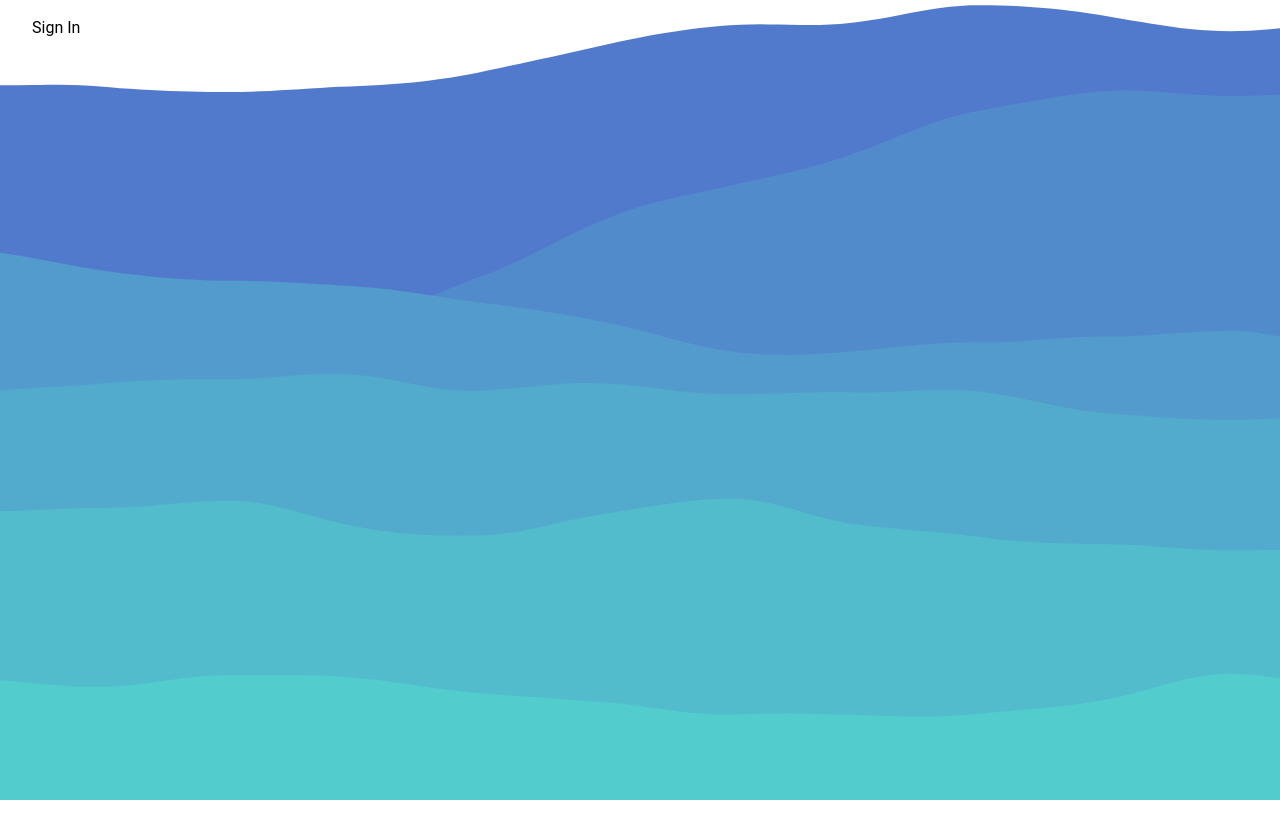
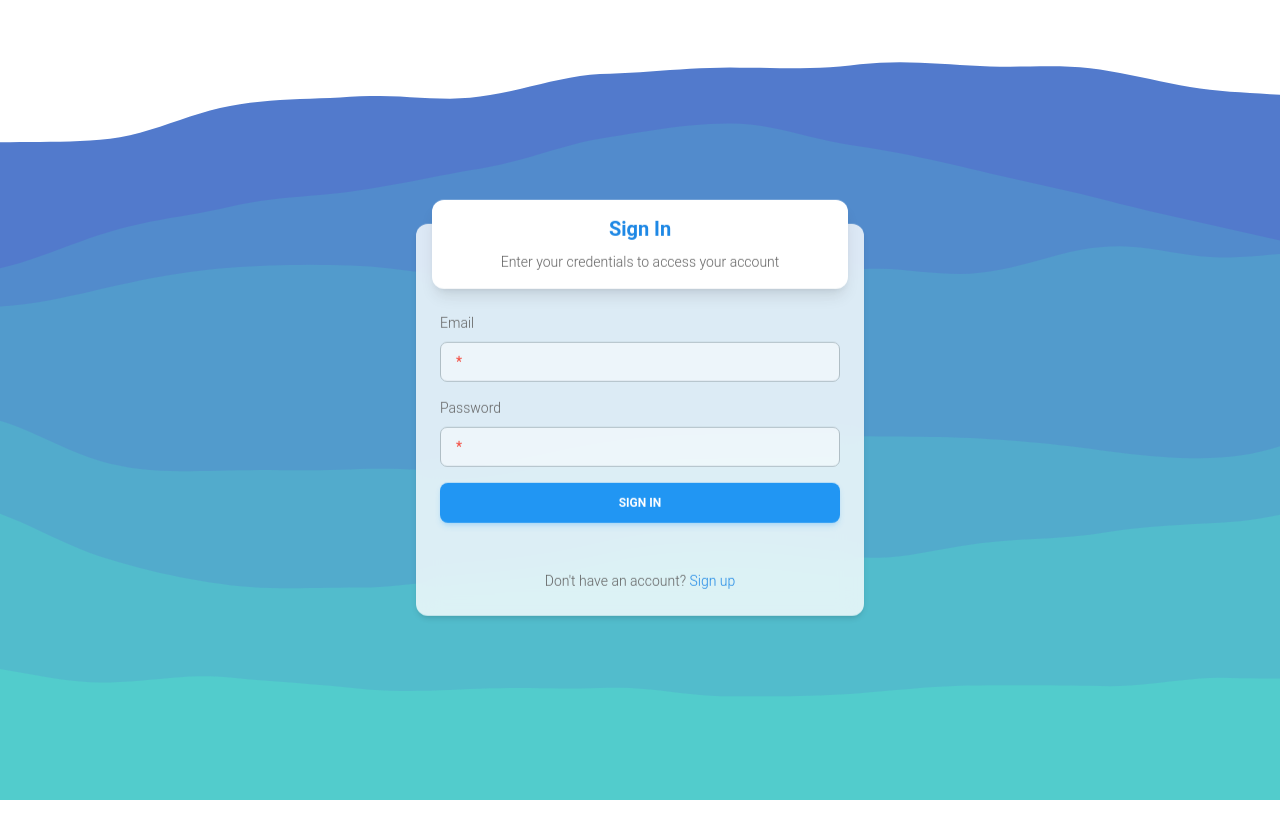
Before and after one commit to vim-is-life/sparkhacks-2025, a React (Vite) app in the folder frontend/: page /signin in a window 1280 px wide. Before the commit the page ends 800 px from the top, so only its background shows below. Built offline with nearby package versions, Linux system fonts and the light colour scheme; no server answers.

Commit message:
added sign in page

```diff
--- a/frontend/package.json
+++ b/frontend/package.json
@@ -14,10 +14,12 @@
     "@material-tailwind/react": "^2.1.10",
     "axios": "^1.7.9",
     "firebase": "^11.3.0",
+    "leaflet": "^1.9.4",
     "lucide-react": "^0.475.0",
     "p5": "^1.11.3",
-    "react": "^19.0.0",
-    "react-dom": "^19.0.0",
+    "react": "^19.0.0-rc.1",
+    "react-dom": "^19.0.0-rc.1",
+    "react-leaflet": "^5.0.0-rc.2",
     "react-router-dom": "^7.1.5"
   },
   "devDependencies": {
--- a/frontend/src/SignUp/SignIn.jsx
+++ b/frontend/src/SignUp/SignIn.jsx
@@ -1,10 +1,80 @@
+import { useState } from "react";
+import { useNavigate } from "react-router-dom"; // For navigation
+import { Card, CardBody, CardHeader, CardFooter, Typography, Button, Input } from "@material-tailwind/react";
+import { auth } from "../firebase";
+import { signInWithEmailAndPassword, signOut } from "firebase/auth";
+import "./ocean-theme.css";
+
 function SignInPage() {
+    const [email, setEmail] = useState("");
+    const [password, setPassword] = useState("");
+    const [error, setError] = useState(null);
+    const navigate = useNavigate(); // Redirect after sign-in
+
+    const handleSubmit = async (event) => {
+        event.preventDefault();
+        setError(null); // Clear previous errors
+
+        try {
+            await signInWithEmailAndPassword(auth, email, password);
+            navigate("/"); // Redirect to dashboard after successful sign-in
+        } catch (error) {
+            setError("Invalid email or password. Please try again.");
+            setEmail('')
+            setPassword('');
+            await signOut(auth);
+        }
+    };
+
     return (
-        <div>
-            Sign In
+        <div className="min-h-screen flex items-center justify-center">
+            <Card className="w-full max-w-md bg-white/80 backdrop-blur-md floating">
+                <CardHeader className="text-center p-4">
+                    <Typography variant="h5" className="text-blue-600 font-bold">
+                        Sign In
+                    </Typography>
+                    <Typography variant="small" color="gray" className="mt-2">
+                        Enter your credentials to access your account
+                    </Typography>
+                </CardHeader>
+                <CardBody>
+                    {error && <Typography color="red" className="mb-3">{error}</Typography>}
+                    <form onSubmit={handleSubmit} className="space-y-4">
+                        <div className="space-y-2">
+                            <Typography variant="small">Email</Typography>
+                            <Input
+                                id="email"
+                                type="email"
+                                required
+                                className="bg-white/50"
+                                value={email}
+                                onChange={(e) => setEmail(e.target.value)}
+                            />
+                        </div>
+                        <div className="space-y-2">
+                            <Typography variant="small">Password</Typography>
+                            <Input
+                                id="password"
+                                type="password"
+                                required
+                                className="bg-white/50"
+                                value={password}
+                                onChange={(e) => setPassword(e.target.value)}
+                            />
+                        </div>
+                        <Button type="submit" fullWidth color="blue">
+                            Sign In
+                        </Button>
+                    </form>
+                </CardBody>
+                <CardFooter className="flex justify-center">
+                    <Typography variant="small">
+                        Don't have an account? <a href="/signup" className="text-blue-600">Sign up</a>
+                    </Typography>
+                </CardFooter>
+            </Card>
         </div>
-    )
-
+    );
 }
 
 export default SignInPage;
```
Also changed, not shown: 1 other file (tests, documents, lock files or other folders).
